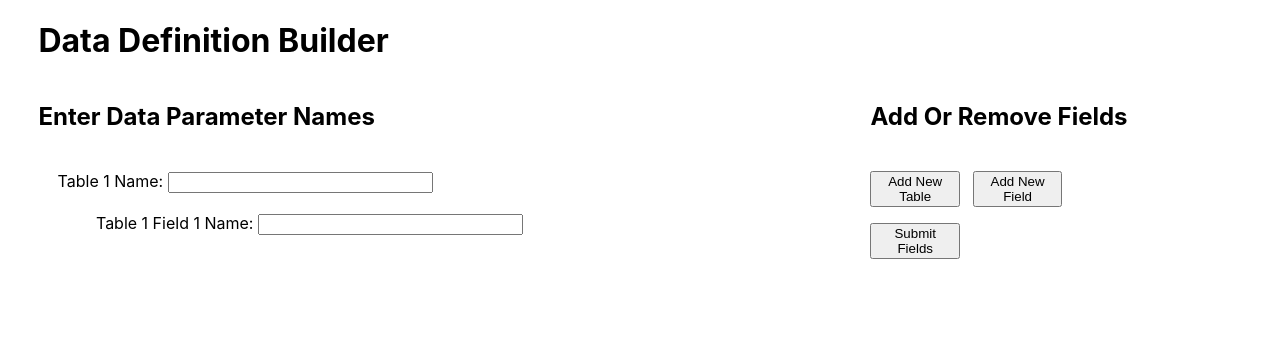
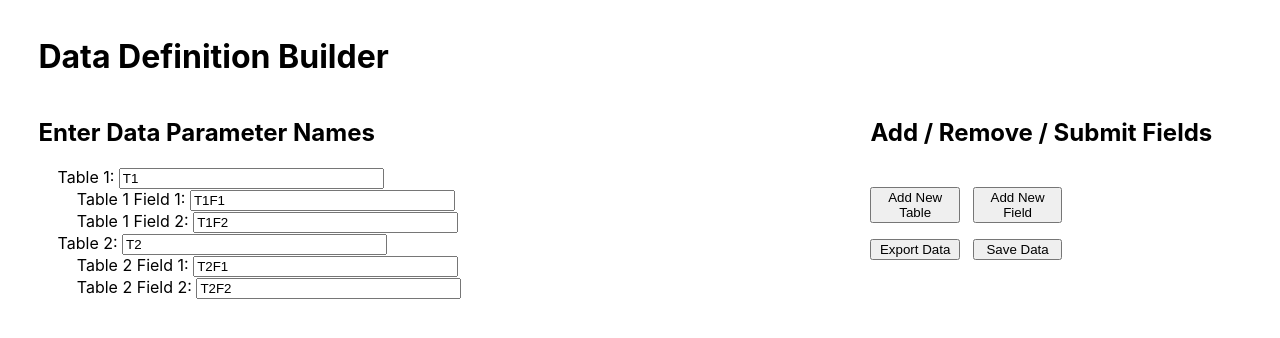
Before and after one commit to wdparker93/data-request-builder, a React (Create React App) app: page / in a window 1280 px wide. Shown: the top 338 px of the page. Built offline with nearby package versions, Linux system fonts and the light colour scheme.

Commit message:
Data fields now rendering with correct heirarchy.

```diff
--- a/src/App.css
+++ b/src/App.css
@@ -2,6 +2,7 @@
   text-align: left;
   position: relative;
   left: 3vw;
+  top: 2vh;
 }
 
 #interactive-section-wrapper {
@@ -9,12 +10,12 @@
   grid-template-columns: 65vw 35vw;
 }
 
-.table-name-section {
+.table-element {
   position: relative;
   left: 1.5vw;
 }
 
-.field-name-section {
+.field-element {
   position: relative;
   left: 3vw;
 }
--- a/src/App.js
+++ b/src/App.js
@@ -3,8 +3,11 @@ import EntryFields from "./secondary-components/js/EntryFields.js";
 import React, { useState, useEffect } from "react";
 
 function App() {
-  const [tableNames, setTableNames] = useState([]);
-  const [fieldNames, setFieldNames] = useState([]);
+  const [tableNamesDict, setTableNamesDict] = useState({ 1: "T1", 2: "T2" });
+  const [fieldNamesDict, setFieldNamesDict] = useState({
+    1: ["T1F1", "T1F2"],
+    2: ["T2F1", "T2F2"],
+  });
   const [numTables, setNumTables] = useState(1);
   const [numFields, setNumFields] = useState(1);
 
@@ -19,12 +22,45 @@ function App() {
   };
 
   const submitFieldData = () => {
-    console.log(tableNames);
-    console.log(fieldNames);
+    //console.log(tableNames);
+    //console.log(fieldNames);
     console.log(numTables);
     console.log(numFields);
   };
 
+  const captureState = () => {
+    let inputs = document.getElementsByClassName("input-field");
+    let tableNamesWorkingDict = {};
+    let fieldNamesWorkingDict = {};
+    for (let i = 0; i < inputs.length; i++) {
+      let input = inputs[i];
+      let inputName = input.name;
+      let inputId = input.id;
+      //inputName will either be like table-1-name or table-1-field-1-name
+      if (!inputName.includes("field")) {
+        let tableNumber = parseInt(inputName.charAt(6));
+        tableNamesWorkingDict[tableNumber] =
+          document.getElementById(inputId).value;
+      } else {
+        let tableNumber = parseInt(inputName.charAt(6));
+        let addAtFieldIndex = parseInt(inputName.charAt(14)) - 1;
+        let currentTableFieldNames = [];
+        if (typeof fieldNamesWorkingDict[tableNumber] !== "undefined") {
+          currentTableFieldNames = fieldNamesWorkingDict[tableNumber];
+        }
+        currentTableFieldNames.splice(
+          addAtFieldIndex,
+          0,
+          document.getElementById(inputId).value
+        );
+        fieldNamesWorkingDict[tableNumber] = currentTableFieldNames;
+      }
+    }
+    setTableNamesDict(tableNamesWorkingDict);
+    setFieldNamesDict(fieldNamesWorkingDict);
+  };
+
+  /*
   const handleNameChange = () => {
     let inputs = document.getElementsByClassName("input-field");
     let tableNamesWorkingArr = [];
@@ -61,6 +97,7 @@ function App() {
     //console.log(tableNamesWorkingArr);
     //console.log(fieldNamesWorkingArr);
   };
+  */
 
   return (
     <div className="App">
@@ -69,15 +106,14 @@ function App() {
         <div id="field-name-wrapper">
           <h2 id="field-entry-heading">Enter Data Parameter Names</h2>
           <EntryFields
-            nameChangeHandler={handleNameChange}
-            tableNamesParam={tableNames}
-            fieldNamesParam={fieldNames}
+            tableNamesParam={tableNamesDict}
+            fieldNamesParam={fieldNamesDict}
             numTablesParam={numTables}
             numFieldsParam={numFields}
           />
         </div>
         <div id="button-section-wrapper">
-          <h2 id="button-heading">Add Or Remove Fields</h2>
+          <h2 id="button-heading">Add / Remove / Submit Fields</h2>
           <br />
           <div id="button-wrapper">
             <button
@@ -99,7 +135,14 @@ function App() {
               id="submit-field-data-button"
               onClick={submitFieldData}
             >
-              Submit Fields
+              Export Data
+            </button>
+            <button
+              className="field-button"
+              id="test-capture-state-button"
+              onClick={captureState}
+            >
+              Save Data
             </button>
           </div>
         </div>
--- a/src/secondary-components/js/EntryFields.js
+++ b/src/secondary-components/js/EntryFields.js
@@ -1,40 +1,86 @@
 import "../css/EntryFields.css";
 
 function EntryFields(props) {
-  console.log(props.nameChangeHandler);
-  console.log(props.tableNamesParam);
-  console.log(props.fieldNamesParam);
-  console.log(props.numTablesParam);
-  console.log(props.numFieldsParam);
+  //Produces an element that will contain a field or table name
+  const DataElement = (tableNameElementData) => {
+    let data = tableNameElementData.elementData;
+    //Fields will be logically set based on whether its a field or table
+    let tableNumber = data.charAt(1);
+    let fieldNumber = "";
+    let elementValue = "";
+    let htmlElementName = "table-";
+    let htmlLabelValue = "Table ";
+    let htmlClassName = "";
+    //The entire array value including labeler (T1F1, etc.)
+    let indexOfColon = data.indexOf(":");
+    if (indexOfColon === 2) {
+      //A table element
+      elementValue = data.substring(3);
+      htmlElementName += tableNumber + "-name";
+      htmlLabelValue += tableNumber;
+      htmlClassName = "table-element";
+    } else if (indexOfColon === 4) {
+      //A field element
+      fieldNumber = data.charAt(3);
+      elementValue = data.substring(5);
+      htmlElementName += tableNumber + "field-" + fieldNumber + "-name";
+      htmlLabelValue += tableNumber + " Field " + fieldNumber;
+      htmlClassName = "field-element";
+    }
+    return (
+      <>
+        <form className={htmlClassName}>
+          <label htmlFor={htmlElementName}>{htmlLabelValue}: </label>
+          <input
+            type="text"
+            name={htmlElementName}
+            id={htmlElementName}
+            size="30"
+            className="input-field"
+            defaultValue={elementValue}
+          ></input>
+        </form>
+      </>
+    );
+  };
+
+  const convertDictToArray = (tableOrField) => {
+    let returnArray = [];
+    let counter = 0;
+    let dictToConvert = {};
+    if (tableOrField === "T") {
+      dictToConvert = props.tableNamesParam;
+      for (const [key, value] of Object.entries(dictToConvert)) {
+        let arrayValue = "T" + key + ":" + value;
+        returnArray.splice(counter++, 0, arrayValue);
+      }
+    } else if (tableOrField === "F") {
+      dictToConvert = props.fieldNamesParam;
+      for (const [key] of Object.entries(dictToConvert)) {
+        let fieldCounter = 1;
+        for (const [value] of Object.entries(dictToConvert[key])) {
+          let arrayValue =
+            "T" + key + "F" + fieldCounter++ + ":" + dictToConvert[key][value];
+          returnArray.splice(counter++, 0, arrayValue);
+        }
+      }
+    }
+    return returnArray;
+  };
+
+  //Convert the dictionaries to arrays, combine them, and sort the entries.
+  let tableNameArray = convertDictToArray("T");
+  let fieldNameArray = convertDictToArray("F");
+  let aggregateArray = tableNameArray.concat(fieldNameArray);
+  aggregateArray = aggregateArray.sort();
+
+  const renderOutputDataElements = () => {
+    return aggregateArray.map((el) => <DataElement elementData={el} />);
+  };
 
   return (
     <>
-      <form id="field-name-array">
-        <div className="table-name-section">
-          <br />
-          <label htmlFor="table-1-name">Table 1 Name: </label>
-          <input
-            type="text"
-            name="table-1-name"
-            id="table-1-name"
-            size="30"
-            className="input-field"
-            onChange={props.nameChangeHandler}
-          ></input>
-          <div className="field-name-section">
-            <br />
-            <label htmlFor="table-1-field-1-name">Table 1 Field 1 Name: </label>
-            <input
-              type="text"
-              name="table-1-field-1-name"
-              id="table-1-field-1-name"
-              size="30"
-              className="input-field"
-              onChange={props.nameChangeHandler}
-            ></input>
-          </div>
-        </div>
-      </form>
+      <div id="output-html-wrapper">{renderOutputDataElements()}</div>
     </>
   );
 }
```
